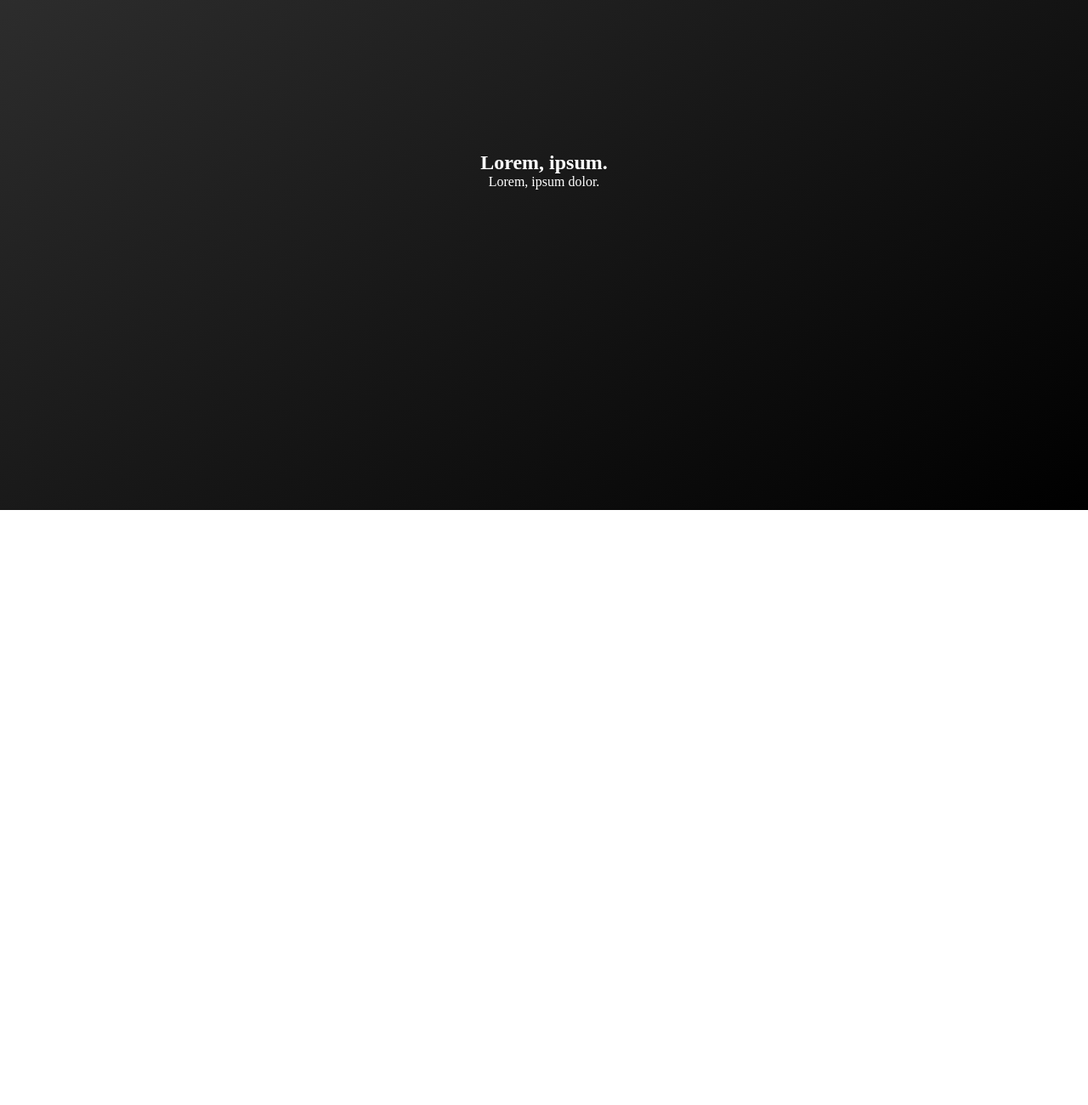
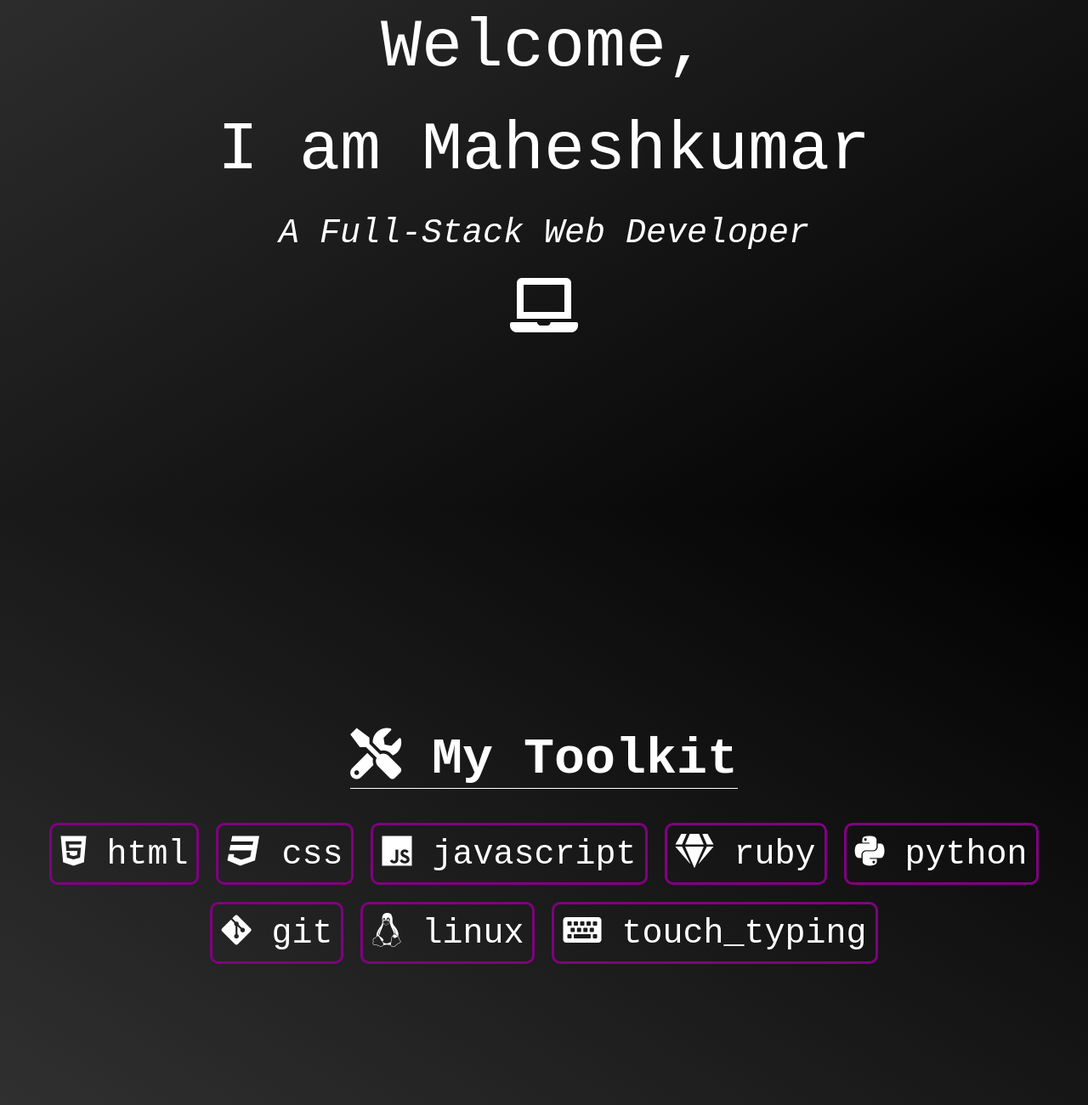
Before and after one commit to Maheshkumar-novice/fcc-Portfolio, a plain HTML site: page index.html in a window 1280 px wide. Shown: the part 200-1500 px from the top of the page at 85% size. Before the commit the page ends 800 px from the top, so only its background shows below. Drawn offline with Linux system fonts and the light colour scheme.

Commit message:
Finish structuring toolkit section

```diff
--- a/css/style.css
+++ b/css/style.css
@@ -5,9 +5,12 @@
   padding: 0;
   box-sizing: border-box;
 }
+body {
+  color: white;
+}
 #navbar {
   background-color: #333;
-  background-image: linear-gradient(to bottom left, #333, #000);
+  background-image: linear-gradient(to bottom, #333, #000);
   display: flex;
   justify-content: center;
   align-items: center;
@@ -18,6 +21,7 @@
   z-index: 10;
   border-bottom: 1px solid #ff0;
 }
+
 #nav-list {
   display: flex;
 }
@@ -25,8 +29,8 @@
   list-style: none;
   margin: 1.5rem;
 }
-#welcome {
-  color: #fff;
+
+#welcome-section {
   background-color: #333;
   background-image: linear-gradient(to bottom right, #333, #000);
   height: 100vh;
@@ -34,4 +38,60 @@
   flex-direction: column;
   justify-content: center;
   align-items: center;
+  gap: 30px;
 }
+#welcome-section h1 {
+  font-weight: normal;
+  font-family: "Courier New", Courier, monospace;
+  font-size: 80px;
+}
+
+#welcome-section p {
+  font-family: "Courier New", Courier, monospace;
+  font-size: 40px;
+  font-style: italic;
+}
+#toolkit {
+  height: 100vh;
+  background-color: #333;
+  background-image: linear-gradient(to top right, #333, #000);
+  display: flex;
+  flex-direction: column;
+  justify-content: center;
+  align-items: center;
+  gap: 30px;
+}
+#toolkit ul {
+  font-family: "Courier New", Courier, monospace;
+  display: flex;
+  justify-content: center;
+  align-items: center;
+  flex-wrap: wrap;
+}
+#toolkit ul li {
+  list-style: none;
+  font-size: 40px;
+  border: 3px solid purple;
+  margin: 10px;
+  padding: 10px;
+  border-radius: 10px;
+  cursor: pointer;
+}
+#toolkit ul li:hover {
+  border: 3px solid white;
+  color: purple;
+  background-color: #fff;
+}
+#toolkit h2 {
+  font-size: 60px;
+  font-family: "Courier New", Courier, monospace;
+  border-bottom: 1px solid #fff;
+}
+@media (max-width: 860px) {
+  #welcome-section h1 {
+    font-size: 40px;
+  }
+  #welcome-section p {
+    font-size: 20px;
+  }
+}
--- a/index.html
+++ b/index.html
@@ -16,13 +16,13 @@
     <nav id="navbar">
       <ul id="nav-list">
         <li>
-          <a href="#welcome"
+          <a href="#welcome-section"
             ><i class="fas fa-home fa-3x" style="color: red"></i
           ></a>
         </li>
         <li>
-          <a href="#projects"
-            ><i class="fas fa-graduation-cap fa-3x" style="color: yellow"></i
+          <a href="#toolkit"
+            ><i class="fas fa-toolbox fa-3x" style="color: yellow"></i
           ></a>
         </li>
         <li>
@@ -37,9 +37,24 @@
         </li>
       </ul>
     </nav>
-    <section id="welcome">
-      <h1>Lorem, ipsum.</h1>
-      <p>Lorem, ipsum dolor.</p>
+    <section id="welcome-section">
+      <h1>Welcome,</h1>
+      <h1>I am Maheshkumar</h1>
+      <p>A Full-Stack Web Developer</p>
+      <i class="fas fa-laptop fa-4x"></i>
+    </section>
+    <section id="toolkit">
+      <h2><i class="fas fa-tools"></i> My Toolkit</h2>
+      <ul>
+        <li><i class="fab fa-html5"></i> html</li>
+        <li><i class="fab fa-css3"></i> css</li>
+        <li><i class="fab fa-js"></i> javascript</li>
+        <li><i class="fas fa-gem"></i> ruby</li>
+        <li><i class="fab fa-python"></i> python</li>
+        <li><i class="fab fa-git-alt"></i> git</li>
+        <li><i class="fab fa-linux"></i> linux</li>
+        <li><i class="fas fa-keyboard"></i> touch_typing</li>
+      </ul>
     </section>
     <section id="projects"></section>
 
```
